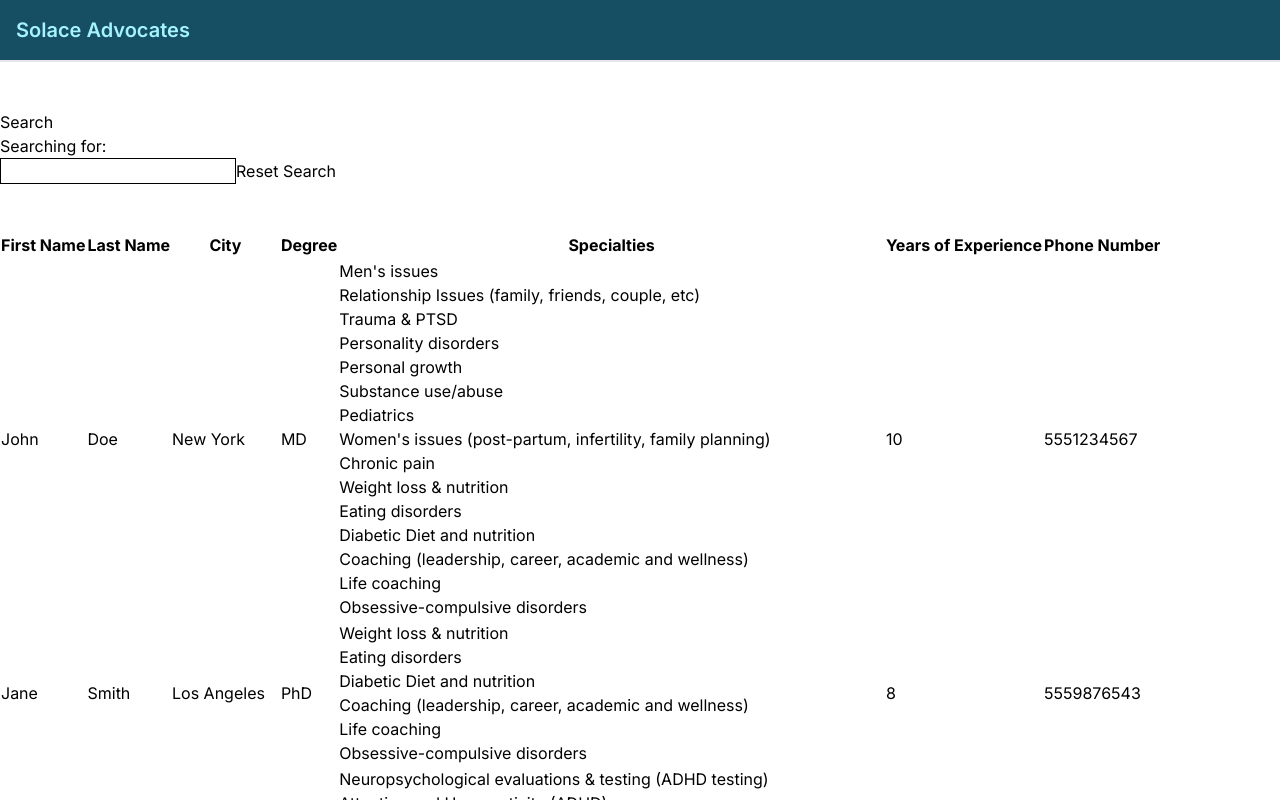
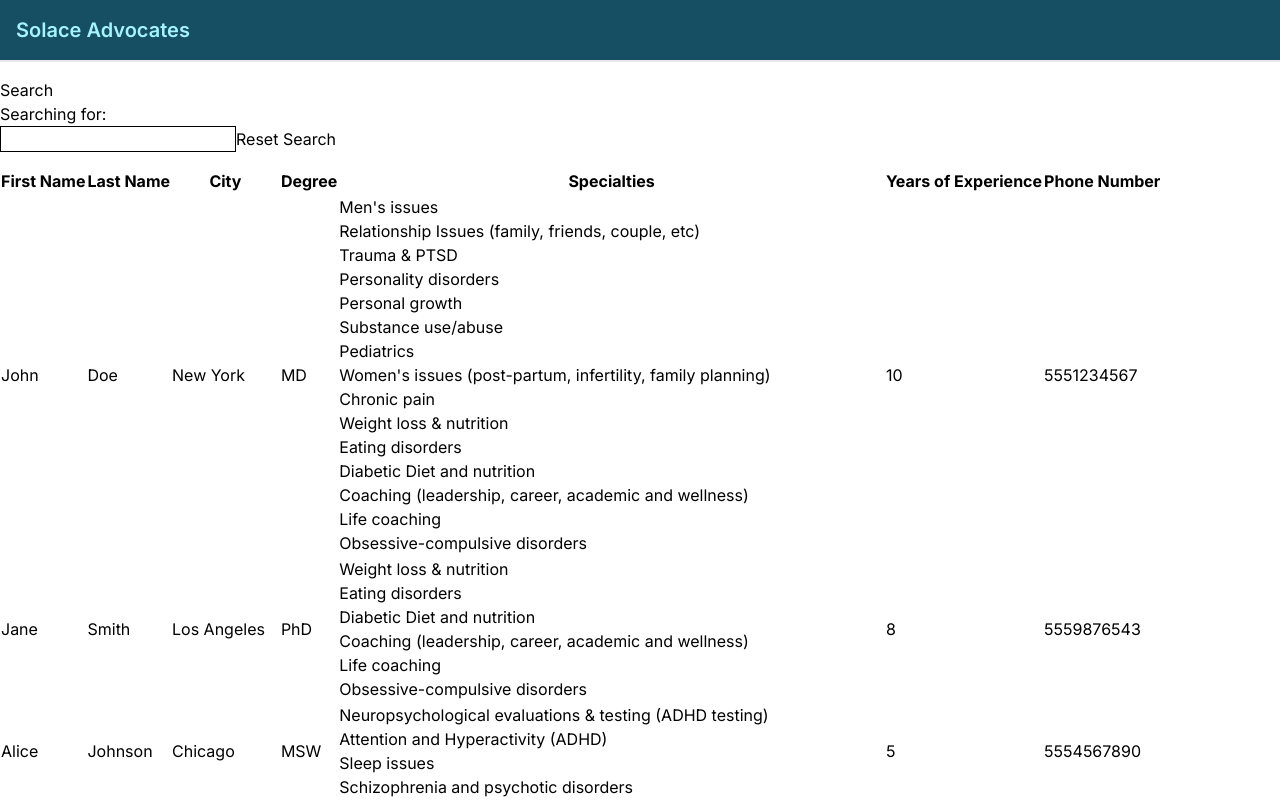
Before and after one commit to stackptr/solace-take-home, a Next.js app: page / in a window 1280 px wide. Shown: the top 800 px of the page. Built offline with nearby package versions, Linux system fonts and the light colour scheme.

Commit message:
Replace line breaks with margin styling

```diff
--- a/src/app/page.tsx
+++ b/src/app/page.tsx
@@ -56,9 +56,7 @@ export default function Home() {
   return (
     <main>
       <h1 className="text-xl font-semibold border-b-2 bg-cyan-900 text-cyan-200 p-4">Solace Advocates</h1>
-      <br />
-      <br />
-      <div>
+      <div className="my-4">
         <p>Search</p>
         <p>
           Searching for: {searchTerm}
@@ -66,8 +64,6 @@ export default function Home() {
         <input style={{ border: "1px solid black" }} value={searchTerm} onChange={onChange} />
         <button onClick={onClick}>Reset Search</button>
       </div>
-      <br />
-      <br />
       <table>
         <thead>
           <tr>
```
